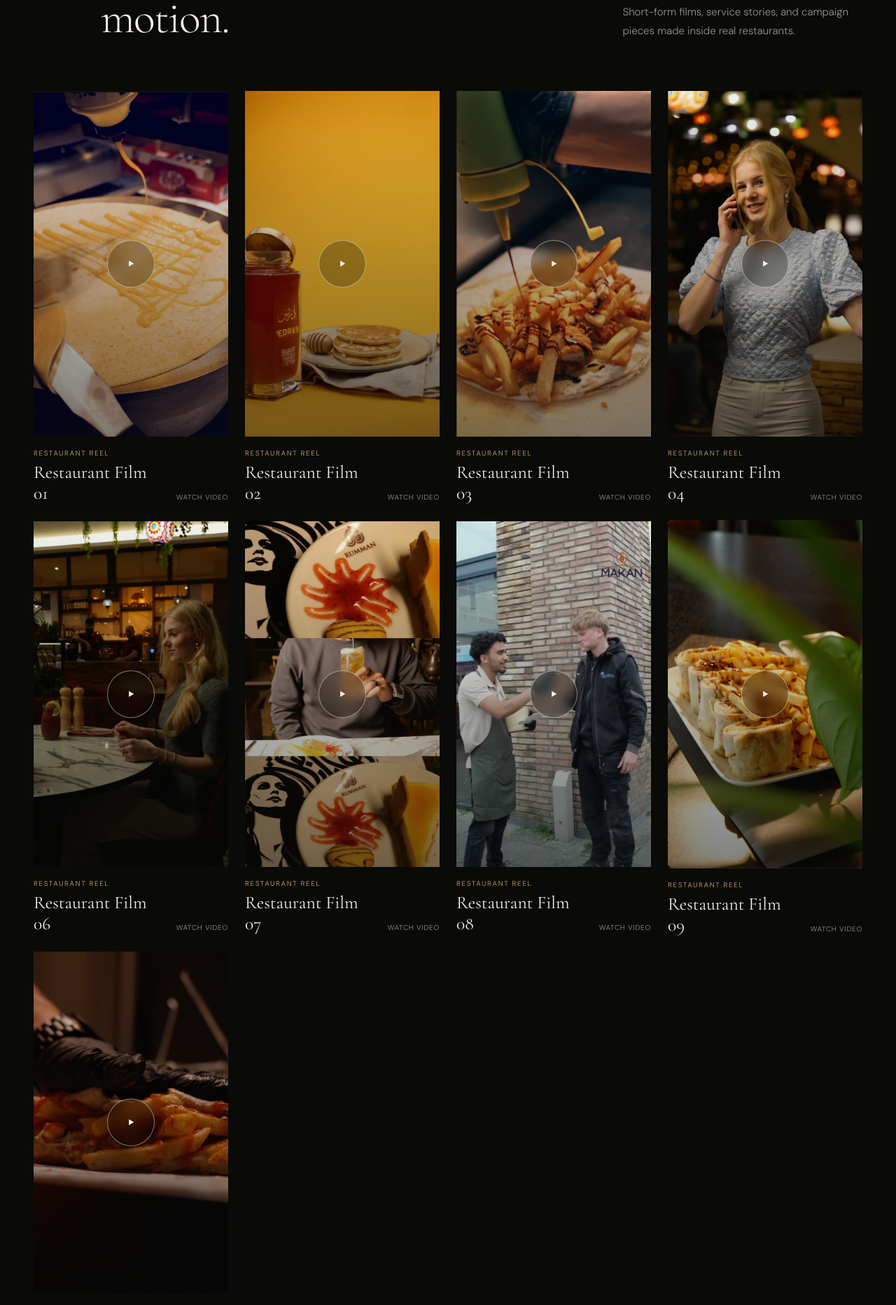
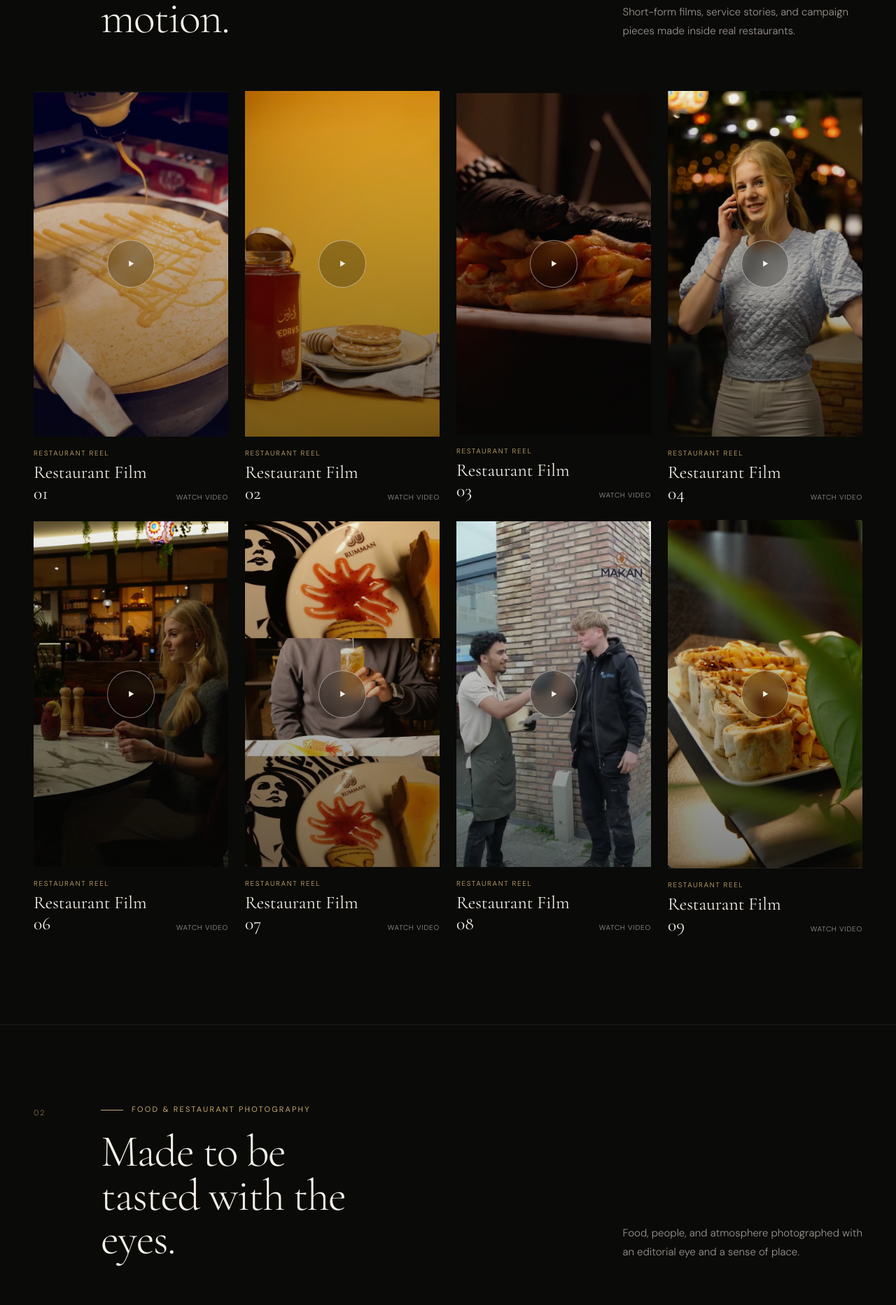
Before and after one commit to USM279/kenofidia-build, a React (Vite) app: page / in a window 1280 px wide. Shown: the part 3440-5305 px from the top of the page at 70% size. Built offline with nearby package versions, Linux system fonts and the light colour scheme; the HTML template or start-up script is replaced by a standard one.

Commit message:
Update portfolio.js

```diff
--- a/src/data/portfolio.js
+++ b/src/data/portfolio.js
@@ -106,20 +106,19 @@ const behindScenesVideos = behindScenesItems.map(({ number, width, height, youtu
 const restaurantVideoLinks = [
   'https://www.youtube.com/shorts/JGF5Xhx2_fk',
   'https://youtube.com/shorts/tFA6rzY6tvE',
-  'https://youtube.com/shorts/-Sg9VH-DcxY?feature=share',
+  'https://vimeo.com/1206296761?share=copy&fl=sv&fe=ci',
   'https://youtube.com/shorts/qCH9WRkZrIo?feature=share',
   '',
   'https://youtube.com/shorts/Ir_ZTGaOcig?feature=share',
   'https://youtube.com/shorts/4itujlmoRBI?feature=share',
   'https://youtube.com/shorts/Oh5Mb7b0yYk?feature=share',
   'https://vimeo.com/1206294063?share=copy&fl=sv&fe=ci',
-  'https://vimeo.com/1206296761?share=copy&fl=sv&fe=ci',
 ]
 
-const restaurantVideoNumbers = [1, 2, 3, 4, 6, 7, 8, 9, 10]
+const restaurantVideoNumbers = [1, 2, 3, 4, 6, 7, 8, 9]
 const restaurantVideoOverrides = {
+  3: { poster: '/media/portfolio/videos/posters/video-10.png', width: 874, height: 1532 },
   9: { poster: '/media/portfolio/videos/posters/video-09.png', width: 880, height: 1578 },
-  10: { poster: '/media/portfolio/videos/posters/video-10.png', width: 874, height: 1532 },
 }
 
 export const portfolioMedia = {
```
